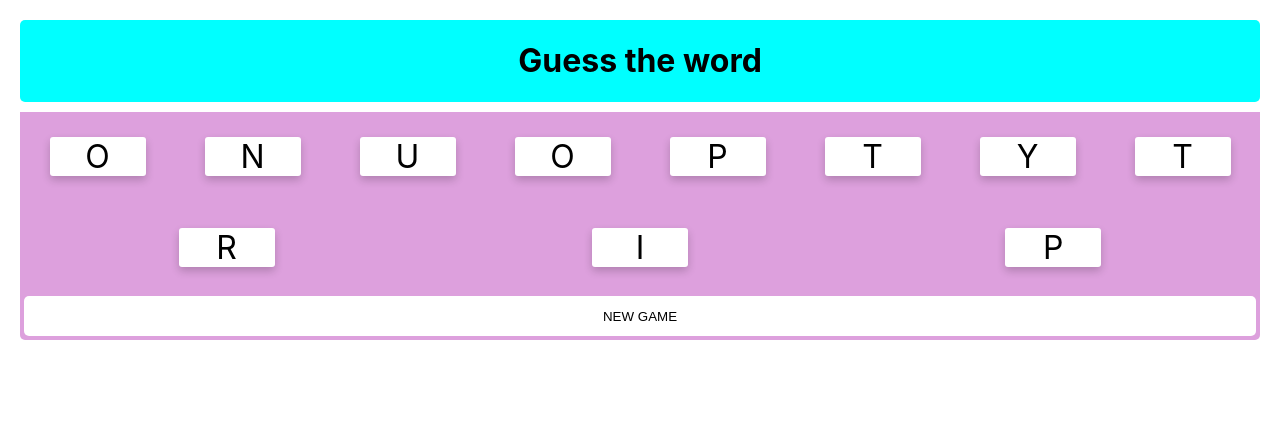
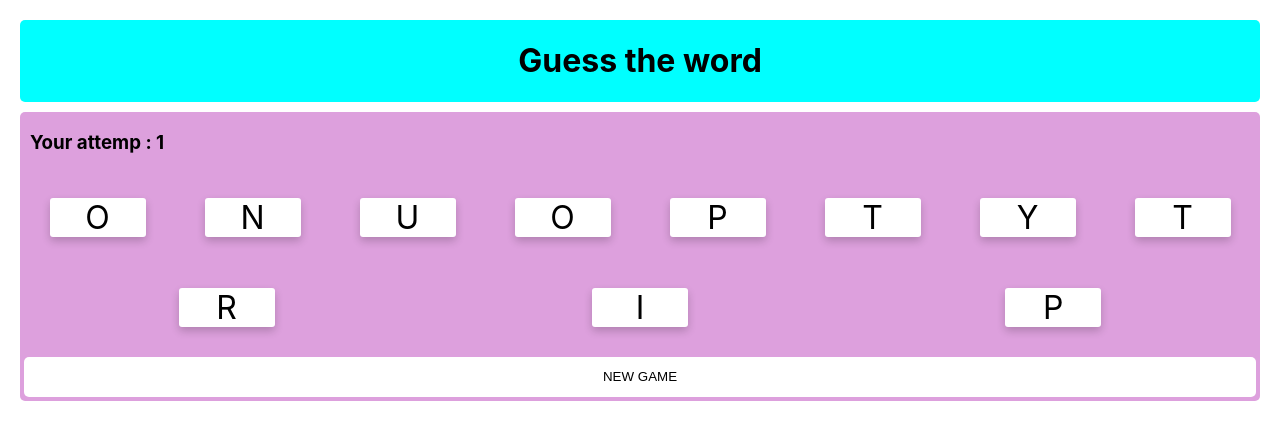
Before and after one commit to natthanon105/Lab_React, a React (Create React App) app in the folder card-game/: page / in a window 1280 px wide. Shown: the top 440 px of the page. Built offline with nearby package versions, Linux system fonts and the light colour scheme.

Commit message:
7 : attemp count and win UI

```diff
--- a/card-game/src/App.css
+++ b/card-game/src/App.css
@@ -26,6 +26,20 @@
   flex-wrap: wrap;
   justify-content: space-around;
 }
+.inV {
+  display: none;
+}
+
+.winGame {
+  display: flex;
+  justify-content: center;
+  margin-bottom: 30px;
+}
+
+.attm{
+  display: flex;
+  margin-left: 10px ;
+}
 
 .card {
   display: inline-block;
--- a/card-game/src/WordCard.js
+++ b/card-game/src/WordCard.js
@@ -36,9 +36,17 @@
         }
     }
 }
+    const mainClass = `mainGame ${state.completed ? 'inV' : ''}`
+    const winClass = ` ${state.completed ? 'winGame' : 'inV'}`
 return (
     <div className="contain">
-            <div className="mainGame">
+           <div className="attm">
+                <h3>Your attemp : {state.attempt}</h3>
+            </div>
+            <div className={winClass}>
+                <h1>YOU WIN</h1>
+            </div>
+            <div className={mainClass}>
         {
             state.chars.map((c, i) =>
                 <CharacterCard value={c} key={i} activationHandler={activationHandler} attempt = {state.attempt}/>
```
